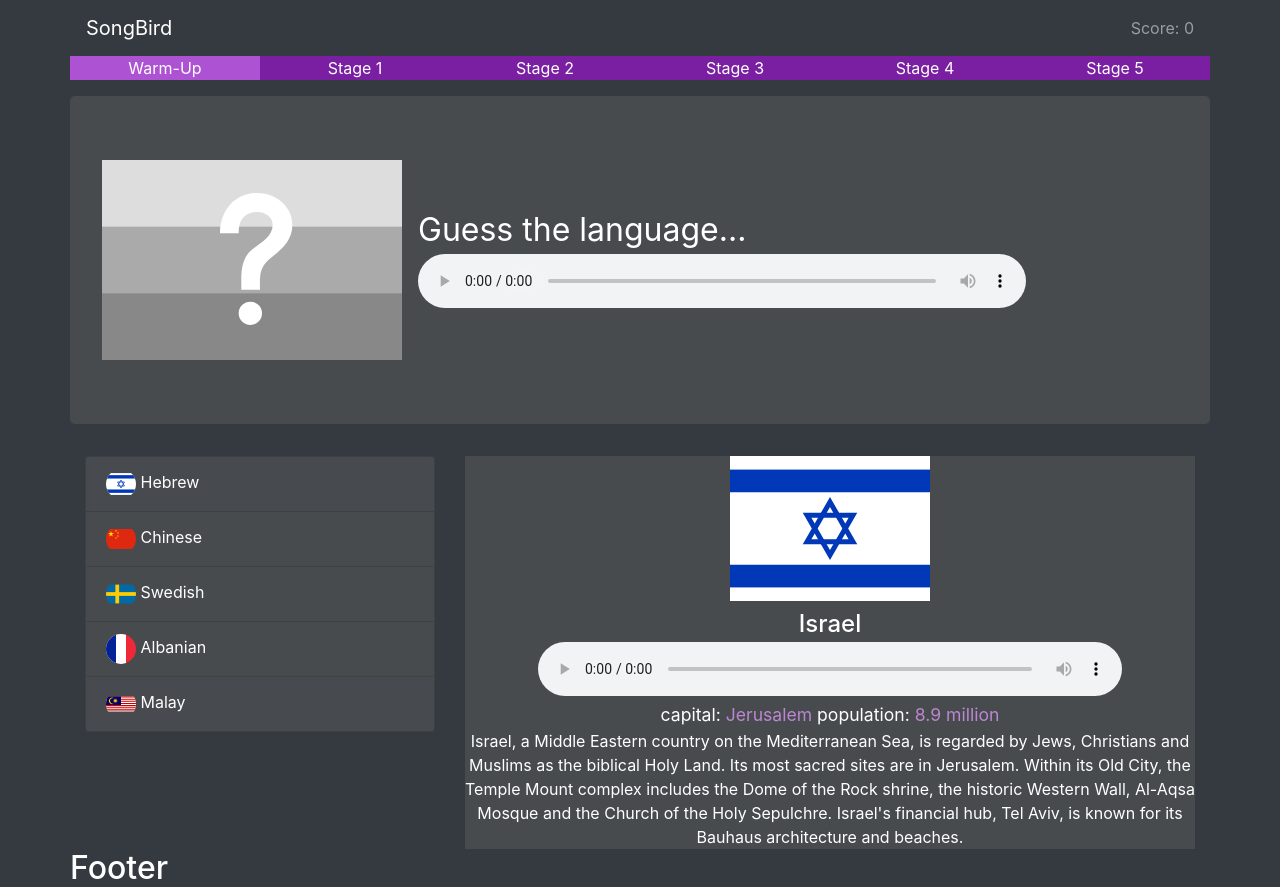
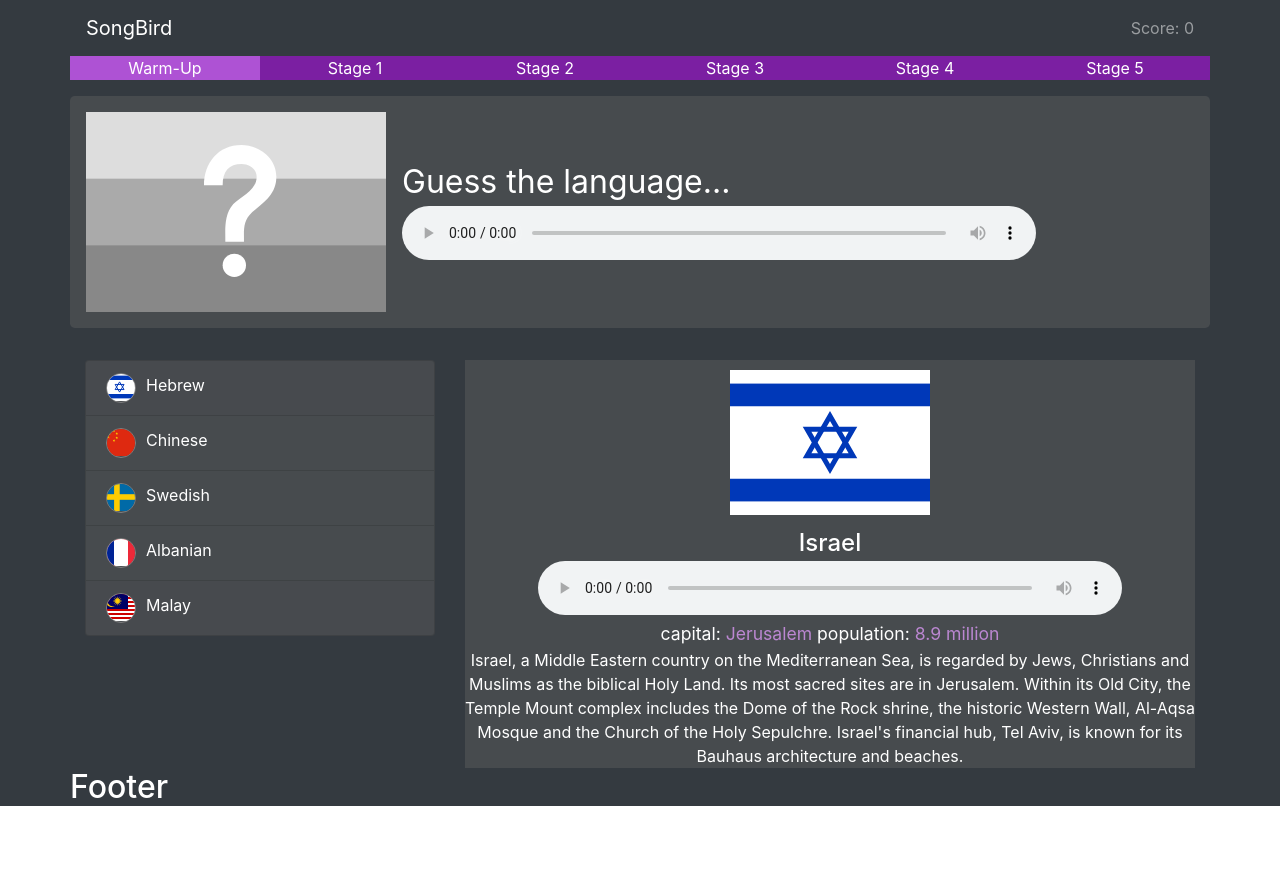
Before and after one commit to tastypurgen/songbird, a React (Create React App) app: page / in a window 1280 px wide. After the commit the page ends 814 px from the top, so only its background shows below. Built offline with nearby package versions, Linux system fonts and the light colour scheme.

Commit message:
sryle: apply styles

```diff
--- a/src/components/answer/answer.jsx
+++ b/src/components/answer/answer.jsx
@@ -5,8 +5,25 @@ const flagsPath = process.env.PUBLIC_URL + '/assets/flags/';
 export default function Answer({ flag, language }) {
   console.log(flag)
   return (
-    <div>
-      <img style={{ width: '30px', height: '30px', borderRadius: '50%' }} src={flagsPath + flag + '.svg'} alt="flag"></img> {language}
+    <div style={{ display: 'flex' }}>
+      <div style={{
+        width: '30px',
+        height: '30px',
+        position: 'relative',
+        overflow: 'hidden',
+        borderRadius: '50%',
+        marginRight: '10px',
+        border: '1px solid grey'
+      }}>
+        <img style={{
+          display: 'inline',
+          margin: '0 auto',
+          marginLeft: '-25%',
+          marginTop: '-2%',
+          height: '100%',
+          width: 'auto'
+        }} src={flagsPath + flag + '.svg'} alt="flag"></img>
+      </div>{language}
     </div>
   )
 }
--- a/src/components/description/description.scss
+++ b/src/components/description/description.scss
@@ -9,7 +9,7 @@
 
   .description-flag {
     width: 200px;
-    margin-bottom: 5px;
+    margin: 10px 0;
   }
 
   .capital {
--- a/src/components/jumbotron/jumbotron.scss
+++ b/src/components/jumbotron/jumbotron.scss
@@ -2,6 +2,7 @@
   display: flex;
   background-color: #63636367 !important;
   margin: 1rem 0;
+  padding: 1rem 1rem !important;
 
   .flag {
     margin-right: 1em;
```
